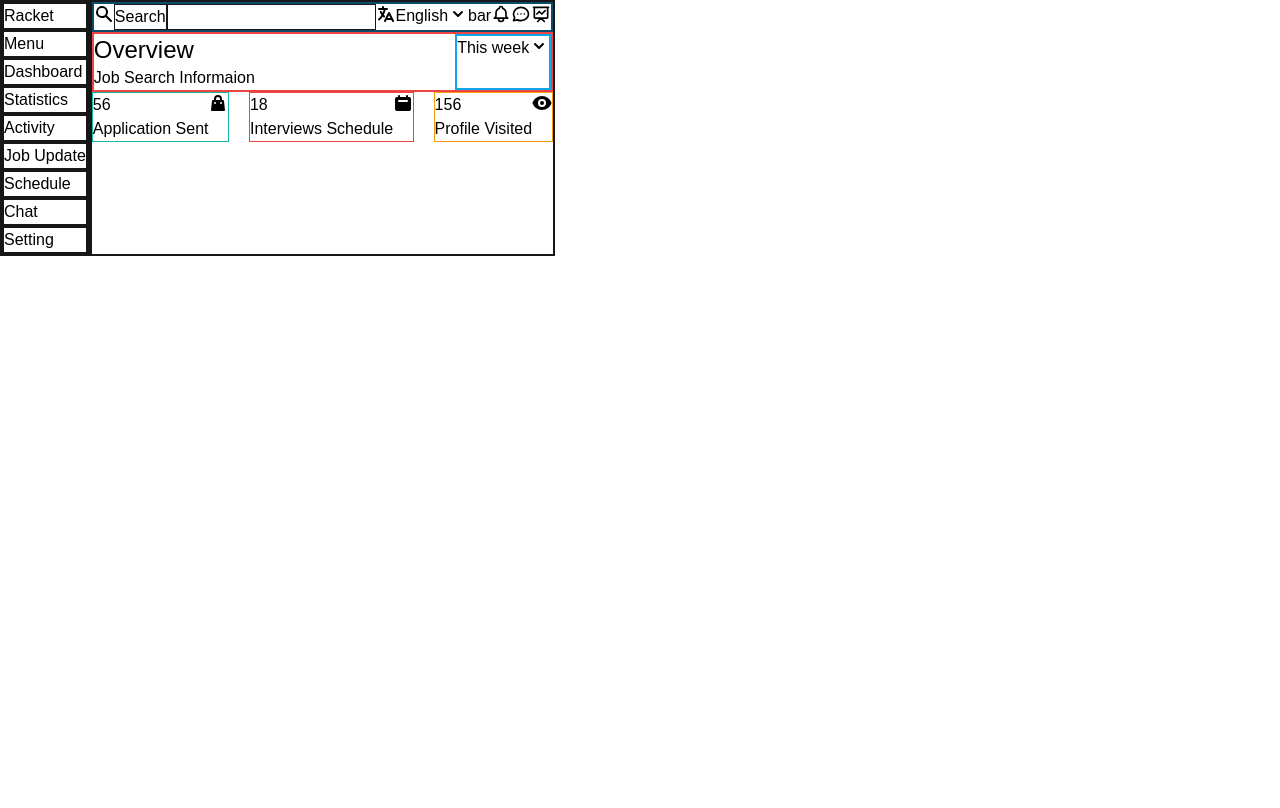
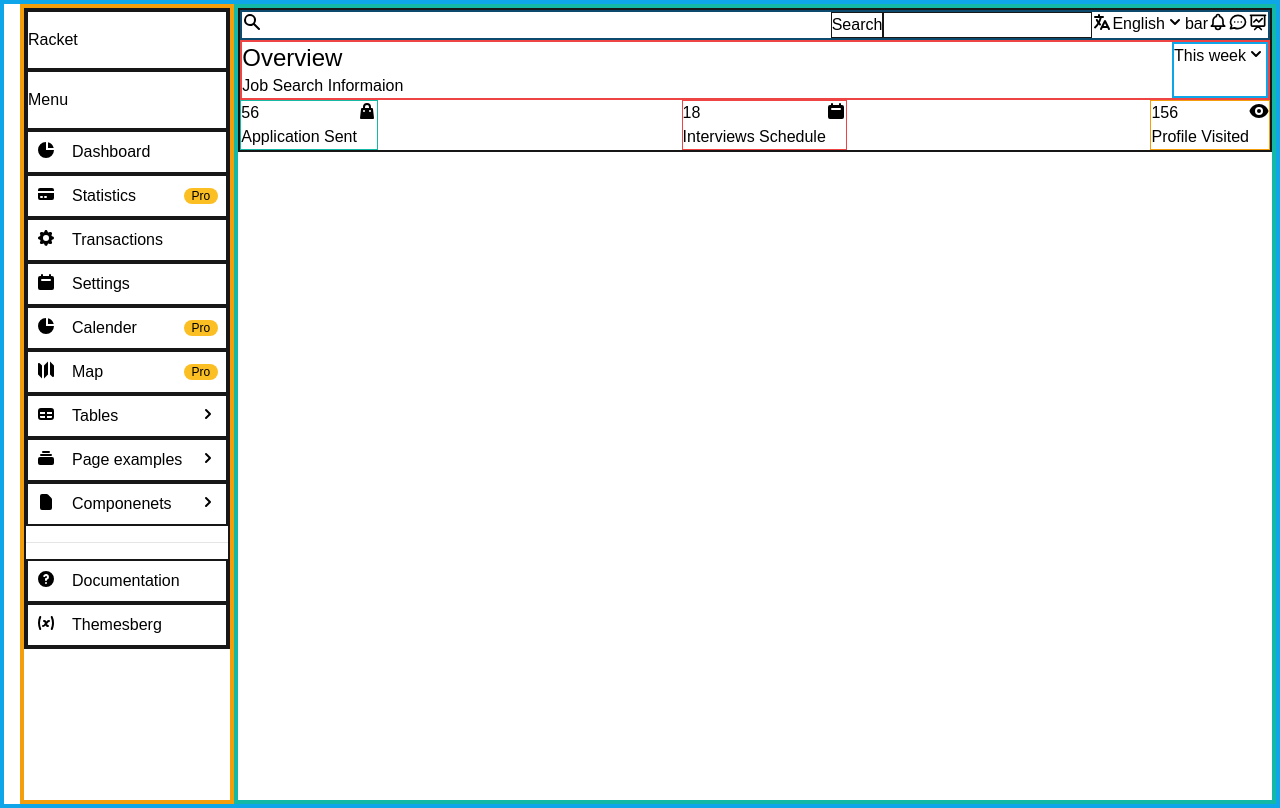
Before and after one commit to gccornejo441/Jobbox, a Next.js app: page / in a window 1280 px wide. Built offline with nearby package versions, Linux system fonts and the light colour scheme.

Commit message:
SideNav structure with icon set

```diff
--- a/components/searchbar.js
+++ b/components/searchbar.js
@@ -7,7 +7,7 @@ const SearchBar = () => {
         <>
             <div class="border-2 border-gray-900 flex flex-col">
                 <div class="flex border-2 border-blue-900">
-                    <span><SearchIcon class="h-5 w-5" /></span>
+                    <span class="w-full"><SearchIcon class="h-5 w-5" /></span>
                     <span><button type="button" class="border border-gray-900">Search</button></span>
                     <span><input class="border border-gray-900" type="search" /></span>
                     <div class="flex">
--- a/components/sidenav.js
+++ b/components/sidenav.js
@@ -1,33 +1,132 @@
+import {
+    ChartPieIcon,
+    CreditCardIcon,
+    CogIcon,
+    CalendarIcon,
+    MapIcon,
+    TableIcon,
+    DocumentIcon,
+    CollectionIcon,
+    QuestionMarkCircleIcon,
+    VariableIcon,
+    ChevronRightIcon,
+} from '@heroicons/react/solid'
 
-const menu = ["Dashboard", "Statistics", "Activity", "Job Update", "Schedule", "Chat", "Setting"]
+const menu = [
+    {
+        id: 1,
+        icon: <ChartPieIcon class="h-5 w-5" />,
+        label: "Dashboard",
+    },
+    {
+        id: 2,
+        icon: <CreditCardIcon class="h-5 w-5" />,
+        label: "Statistics",
+        sublabel:  <div class="my-3 mx-2 px-2 bg-yellow-400 rounded-xl"><div class="text-xs">Pro</div></div>,
+    },
+    {
+        id: 3,
+        icon: <CogIcon class="h-5 w-5" />,
+        label: "Transactions",
+    },
+    {
+        id: 4,
+        icon: <CalendarIcon class="h-5 w-5" />,
+        label: "Settings",
+    },
+    {
+        id: 5,
+        icon: <ChartPieIcon class="h-5 w-5" />,
+        label: "Calender",
+        sublabel:  <div class="my-3 mx-2 px-2 bg-yellow-400 rounded-xl "><div class="text-xs">Pro</div></div>,
+    },
+    {
+        id: 6,
+        icon: <MapIcon class="h-5 w-5" />,
+        label: "Map",
+        sublabel:  <div class="my-3 mx-2 px-2 bg-yellow-400 rounded-xl"><div class="text-xs">Pro</div></div>,
+    },
+    {
+        id: 7,
+        icon: <TableIcon class="h-5 w-5" />,
+        label: "Tables",
+        subIcon: <div class="p-2"><ChevronRightIcon class="h-5 w-5" /></div>,
+    },
+    {
+        id: 8,
+        icon: <CollectionIcon class="h-5 w-5" />,
+        label: "Page examples",
+        subIcon: <div class="p-2"><ChevronRightIcon class="h-5 w-5" /></div>,
+    },
+    {
+        id: 9,
+        icon: <DocumentIcon class="h-5 w-5" />,
+        label: "Componenets",
+        subIcon: <div class="p-2"><ChevronRightIcon class="h-5 w-5" /></div>,
+    }
+]
 
 const SideNav = () => {
 
     let menuItems = menu.map(item => (
-        <div class="border-2 border-gray-900">
-            <span><h3>{item}</h3></span>
-        </div>
+        <li class="border-2 border-gray-900">
+            <div class="flex justify-between" key={item.id}>
+                <span class="flex">
+                    <div class="p-2">
+                        {item.icon}
+                    </div>
+                    <div class="p-2 w-max">
+                        {item.label}
+                    </div>
+                </span>
+                    {item.sublabel}
+                    {item.subIcon}
+            </div>
+        </li>
     ))
     return (
         <>
-            <div class="border-2 border-gray-900">
+            <div class="border-2 border-gray-900 ">
                 <div>
                     <div>
                         <div>
-                            <div class="border-2 border-gray-900">
+                            <div class="border-2 border-gray-900 py-4">
                                 <span><h1>Racket</h1></span>
                             </div>
                         </div>
                     </div>
                     <div>
-                        <div>
-                            <div class="border-2 border-gray-900">
-                                <span><h2>Menu</h2></span>
-                            </div>
-                            <div>
-                                {menuItems}
-                            </div>
-                        </div>
+                        <ul>
+                            <li class="border-2 border-gray-900 py-4">
+                                <span>
+                                    <h2>Menu</h2>
+                                </span>
+                            </li>
+                            {menuItems}
+                            <li class="py-4">
+                                <hr class="w-full bg-gray-900"/>
+                            </li>
+                            <li class="border-2 border-gray-900 ">
+                                <div class="flex">
+                                    <span class="p-2">
+                                    <QuestionMarkCircleIcon class="h-5 w-5" />
+                                    </span>
+                                    <span class="p-2">
+                                        Documentation
+                                    </span>
+                                </div>
+                            </li>
+                            <li class="border-2 border-gray-900 ">
+                                <div class="flex">
+                                    <span class="p-2">
+                                    <VariableIcon class="h-5 w-5" />
+                                    </span>
+                                    <span class="p-2">
+                                        Themesberg
+                                    </span>
+                                </div>
+                            </li>
+                        </ul>
                     </div>
                 </div>
 
--- a/pages/index.js
+++ b/pages/index.js
@@ -10,9 +10,13 @@ export default () => {
   return (
   <>
   <Head/>
-        <div class="flex">
-          <SideNav/>
+        <div class="flex border-4 border-blue-500">
+          <div class="border-4 border-yellow-500 h-screen ml-4">
+            <SideNav/>
+          </div>
+          <div class="border-4 border-teal-500 w-screen">
           <SearchBar/>
+          </div>
         </div>
   </>
   )
```
